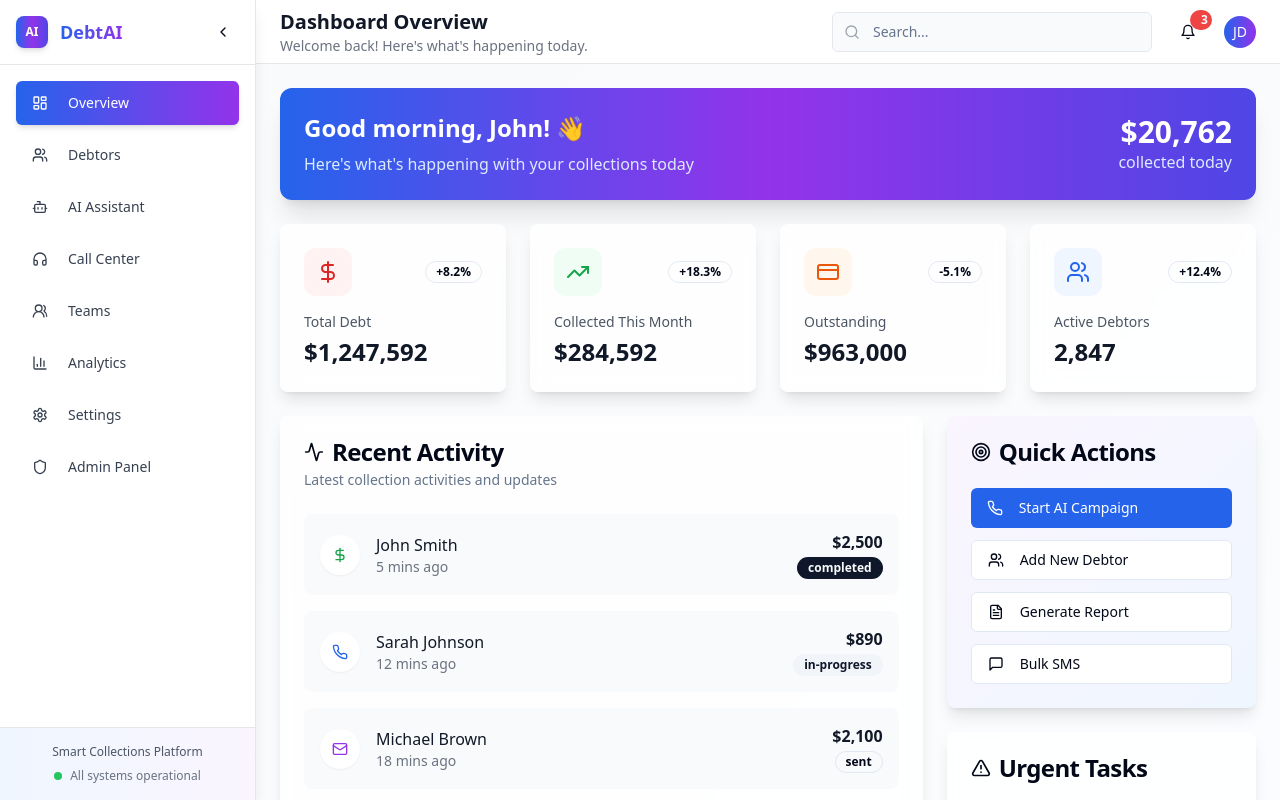
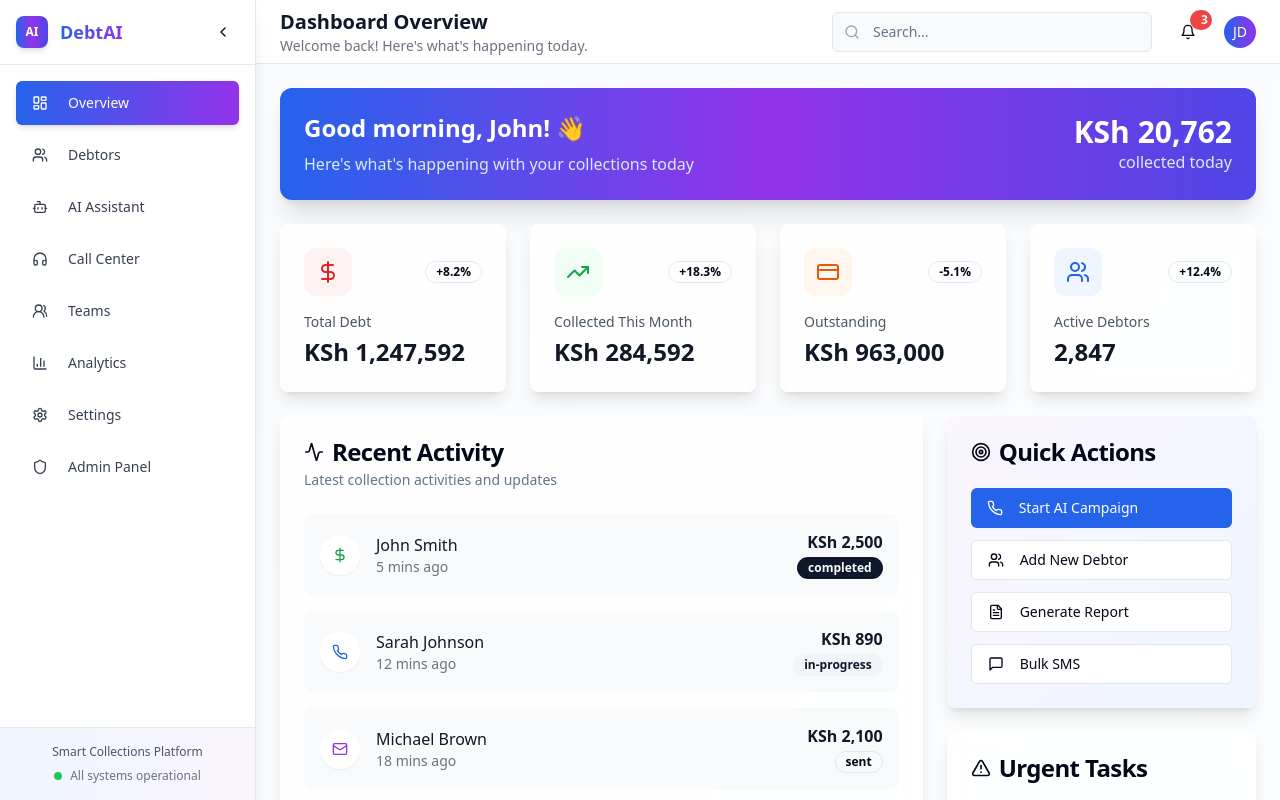
Before and after one commit to cjephuneh/SautiAI, a React (Vite) app: page /dashboard in a window 1280 px wide. Shown: the top 800 px of the page. Built offline with nearby package versions, Linux system fonts and the light colour scheme.

Commit message:
Replace dollar signs with KSH
Replaces all instances of the dollar sign ($) with "KSH" throughout the codebase.

```diff
--- a/src/components/dashboard/modals/NotificationsModal.tsx
+++ b/src/components/dashboard/modals/NotificationsModal.tsx
@@ -1,4 +1,3 @@
-
 import { useState } from "react";
 import { Dialog, DialogContent, DialogHeader, DialogTitle } from "@/components/ui/dialog";
 import { Button } from "@/components/ui/button";
@@ -26,7 +25,7 @@ const mockNotifications: Notification[] = [
   {
     id: '1',
     title: 'Payment Received',
-    message: 'John Smith made a payment of $500 for account #12345',
+    message: 'John Smith made a payment of KSh 500 for account #12345',
     type: 'payment',
     timestamp: new Date(Date.now() - 1000 * 60 * 30).toISOString(), // 30 minutes ago
     read: false,
@@ -62,7 +61,7 @@ const mockNotifications: Notification[] = [
   {
     id: '5',
     title: 'System Update',
-    message: 'DebtAI system maintenance scheduled for tonight at 2 AM EST',
+    message: 'DebtAI system maintenance scheduled for tonight at 2 AM EAT',
     type: 'system',
     timestamp: new Date(Date.now() - 1000 * 60 * 60 * 8).toISOString(), // 8 hours ago
     read: true,
--- a/src/components/dashboard/pages/Collections.tsx
+++ b/src/components/dashboard/pages/Collections.tsx
@@ -1,4 +1,3 @@
-
 import { Card, CardContent, CardDescription, CardHeader, CardTitle } from "@/components/ui/card";
 import { Button } from "@/components/ui/button";
 import { Badge } from "@/components/ui/badge";
@@ -21,7 +20,7 @@ export const Collections = () => {
       dueDate: "2024-01-20",
       status: "overdue",
       lastPayment: "2024-01-10",
-      paymentPlan: "Active - $200/month",
+      paymentPlan: "Active - KSh 200/month",
       priority: "high"
     },
     {
@@ -41,7 +40,7 @@ export const Collections = () => {
       dueDate: "2024-01-18",
       status: "partial",
       lastPayment: "2024-01-15",
-      paymentPlan: "Partial - $100/week",
+      paymentPlan: "Partial - KSh 100/week",
       priority: "medium"
     },
     {
@@ -90,7 +89,7 @@ export const Collections = () => {
             <div className="flex items-center justify-between">
               <div>
                 <p className="text-sm text-gray-600">Total Outstanding</p>
-                <p className="text-2xl font-bold text-red-600">$847,392</p>
+                <p className="text-2xl font-bold text-red-600">KSh 847,392</p>
               </div>
               <DollarSign className="h-8 w-8 text-red-600" />
             </div>
@@ -106,7 +105,7 @@ export const Collections = () => {
             <div className="flex items-center justify-between">
               <div>
                 <p className="text-sm text-gray-600">Collected This Month</p>
-                <p className="text-2xl font-bold text-green-600">$284,592</p>
+                <p className="text-2xl font-bold text-green-600">KSh 284,592</p>
               </div>
               <CheckCircle className="h-8 w-8 text-green-600" />
             </div>
@@ -185,7 +184,7 @@ export const Collections = () => {
                       <div className="flex flex-col lg:flex-row items-start lg:items-center gap-4">
                         <div className="text-right">
                           <p className="text-lg font-bold text-gray-900">
-                            ${collection.amount.toLocaleString()}
+                            KSh {collection.amount.toLocaleString()}
                           </p>
                           <p className="text-sm text-gray-500">{collection.paymentPlan}</p>
                         </div>
@@ -233,7 +232,7 @@ export const Collections = () => {
                   <p className="text-sm text-gray-600">34 active plans</p>
                 </div>
                 <div className="text-right">
-                  <p className="font-bold text-green-600">$45,200</p>
+                  <p className="font-bold text-green-600">KSh 45,200</p>
                   <p className="text-sm text-gray-500">Expected monthly</p>
                 </div>
               </div>
@@ -244,7 +243,7 @@ export const Collections = () => {
                   <p className="text-sm text-gray-600">55 active plans</p>
                 </div>
                 <div className="text-right">
-                  <p className="font-bold text-blue-600">$127,800</p>
+                  <p className="font-bold text-blue-600">KSh 127,800</p>
                   <p className="text-sm text-gray-500">Expected monthly</p>
                 </div>
               </div>
@@ -264,7 +263,7 @@ export const Collections = () => {
                   <p className="font-medium">This Week</p>
                   <p className="text-sm text-gray-600">23 payments due</p>
                 </div>
-                <p className="font-bold text-gray-900">$34,500</p>
+                <p className="font-bold text-gray-900">KSh 34,500</p>
               </div>
 
               <div className="flex justify-between items-center p-3 border-l-4 border-blue-500 bg-gray-50">
@@ -272,7 +271,7 @@ export const Collections = () => {
                   <p className="font-medium">Next Week</p>
                   <p className="text-sm text-gray-600">31 payments due</p>
                 </div>
-                <p className="font-bold text-gray-900">$47,200</p>
+                <p className="font-bold text-gray-900">KSh 47,200</p>
               </div>
 
               <div className="flex justify-between items-center p-3 border-l-4 border-purple-500 bg-gray-50">
@@ -280,7 +279,7 @@ export const Collections = () => {
                   <p className="font-medium">Rest of Month</p>
                   <p className="text-sm text-gray-600">67 payments due</p>
                 </div>
-                <p className="font-bold text-gray-900">$89,300</p>
+                <p className="font-bold text-gray-900">KSh 89,300</p>
               </div>
             </div>
           </CardContent>
--- a/src/components/dashboard/pages/Debtors.tsx
+++ b/src/components/dashboard/pages/Debtors.tsx
@@ -1,4 +1,3 @@
-
 import { useState } from "react";
 import { Card, CardContent, CardDescription, CardHeader, CardTitle } from "@/components/ui/card";
 import { Badge } from "@/components/ui/badge";
@@ -35,11 +34,11 @@ export const Debtors = ({ onSelectDebtor }: DebtorsProps) => {
       id: "1",
       name: "John Smith",
       email: "john.smith@email.com",
-      phone: "+1 (555) 123-4567",
+      phone: "+254 700 123 456",
       amountOwed: 2500,
       dueDate: "2024-01-15",
       status: "overdue",
-      region: "North America",
+      region: "Nairobi",
       lastContact: "2024-01-10",
       paymentPlan: true
     },
@@ -47,11 +46,11 @@ export const Debtors = ({ onSelectDebtor }: DebtorsProps) => {
       id: "2",
       name: "Sarah Johnson",
       email: "sarah.j@email.com",
-      phone: "+1 (555) 987-6543",
+      phone: "+254 701 987 654",
       amountOwed: 1200,
       dueDate: "2024-02-01",
       status: "active",
-      region: "North America",
+      region: "Mombasa",
       lastContact: "2024-01-20",
       paymentPlan: false
     },
@@ -59,11 +58,11 @@ export const Debtors = ({ onSelectDebtor }: DebtorsProps) => {
       id: "3",
       name: "Michael Brown",
       email: "m.brown@email.com",
-      phone: "+1 (555) 456-7890",
+      phone: "+254 702 456 789",
       amountOwed: 850,
       dueDate: "2024-01-25",
       status: "in-plan",
-      region: "Europe",
+      region: "Kisumu",
       lastContact: "2024-01-18",
       paymentPlan: true
     },
@@ -71,11 +70,11 @@ export const Debtors = ({ onSelectDebtor }: DebtorsProps) => {
       id: "4",
       name: "Emma Davis",
       email: "emma.davis@email.com",
-      phone: "+1 (555) 321-0987",
+      phone: "+254 703 321 098",
       amountOwed: 0,
       dueDate: "2024-01-05",
       status: "cleared",
-      region: "Asia",
+      region: "Nakuru",
       lastContact: "2024-01-05",
       paymentPlan: false
     }
@@ -117,7 +116,7 @@ export const Debtors = ({ onSelectDebtor }: DebtorsProps) => {
   const stats = [
     { label: "Total Debtors", value: debtors.length, icon: Users, color: "text-blue-600" },
     { label: "Overdue", value: debtors.filter(d => d.status === 'overdue').length, icon: AlertTriangle, color: "text-red-600" },
-    { label: "Total Outstanding", value: `$${debtors.reduce((sum, d) => sum + d.amountOwed, 0).toLocaleString()}`, icon: DollarSign, color: "text-purple-600" },
+    { label: "Total Outstanding", value: `KSh ${debtors.reduce((sum, d) => sum + d.amountOwed, 0).toLocaleString()}`, icon: DollarSign, color: "text-purple-600" },
     { label: "In Payment Plans", value: debtors.filter(d => d.paymentPlan).length, icon: Calendar, color: "text-green-600" }
   ];
 
@@ -288,7 +287,7 @@ export const Debtors = ({ onSelectDebtor }: DebtorsProps) => {
                     </TableCell>
                     <TableCell>
                       <span className={`font-semibold ${debtor.amountOwed > 0 ? 'text-red-600' : 'text-green-600'}`}>
-                        ${debtor.amountOwed.toLocaleString()}
+                        KSh {debtor.amountOwed.toLocaleString()}
                       </span>
                     </TableCell>
                     <TableCell>
--- a/src/components/dashboard/pages/Overview.tsx
+++ b/src/components/dashboard/pages/Overview.tsx
@@ -1,4 +1,3 @@
-
 import { Card, CardContent, CardDescription, CardHeader, CardTitle } from "@/components/ui/card";
 import { Badge } from "@/components/ui/badge";
 import { Button } from "@/components/ui/button";
@@ -25,7 +24,7 @@ export const Overview = () => {
   const stats = [
     {
       title: "Total Debt",
-      value: "$1,247,592",
+      value: "KSh 1,247,592",
       change: "+8.2%",
       trend: "up",
       icon: DollarSign,
@@ -34,7 +33,7 @@ export const Overview = () => {
     },
     {
       title: "Collected This Month",
-      value: "$284,592",
+      value: "KSh 284,592",
       change: "+18.3%",
       trend: "up",
       icon: TrendingUp,
@@ -43,7 +42,7 @@ export const Overview = () => {
     },
     {
       title: "Outstanding",
-      value: "$963,000",
+      value: "KSh 963,000",
       change: "-5.1%",
       trend: "down",
       icon: CreditCard,
@@ -100,7 +99,7 @@ export const Overview = () => {
             <p className="text-blue-100">Here's what's happening with your collections today</p>
           </div>
           <div className="text-right">
-            <p className="text-3xl font-bold">${Math.round(Math.random() * 50000 + 10000).toLocaleString()}</p>
+            <p className="text-3xl font-bold">KSh {Math.round(Math.random() * 50000 + 10000).toLocaleString()}</p>
             <p className="text-blue-100">collected today</p>
           </div>
         </div>
@@ -152,7 +151,7 @@ export const Overview = () => {
                     </div>
                   </div>
                   <div className="text-right">
-                    <p className="font-semibold text-gray-900">${activity.amount.toLocaleString()}</p>
+                    <p className="font-semibold text-gray-900">KSh {activity.amount.toLocaleString()}</p>
                     <Badge variant={
                       activity.status === 'completed' ? 'default' :
                       activity.status === 'in-progress' ? 'secondary' : 'outline'
@@ -249,7 +248,7 @@ export const Overview = () => {
                     <div className="flex items-center justify-between mb-2">
                       <span className="text-sm font-medium text-gray-700">{target.period}</span>
                       <span className="text-sm text-gray-600">
-                        ${target.current.toLocaleString()} / ${target.target.toLocaleString()}
+                        KSh {target.current.toLocaleString()} / KSh {target.target.toLocaleString()}
                       </span>
                     </div>
                     <Progress value={target.percentage} className="h-2" />
```
Also changed, not shown: src/components/dashboard/modals/AddDebtorModal.tsx (+7 -7 lines).
